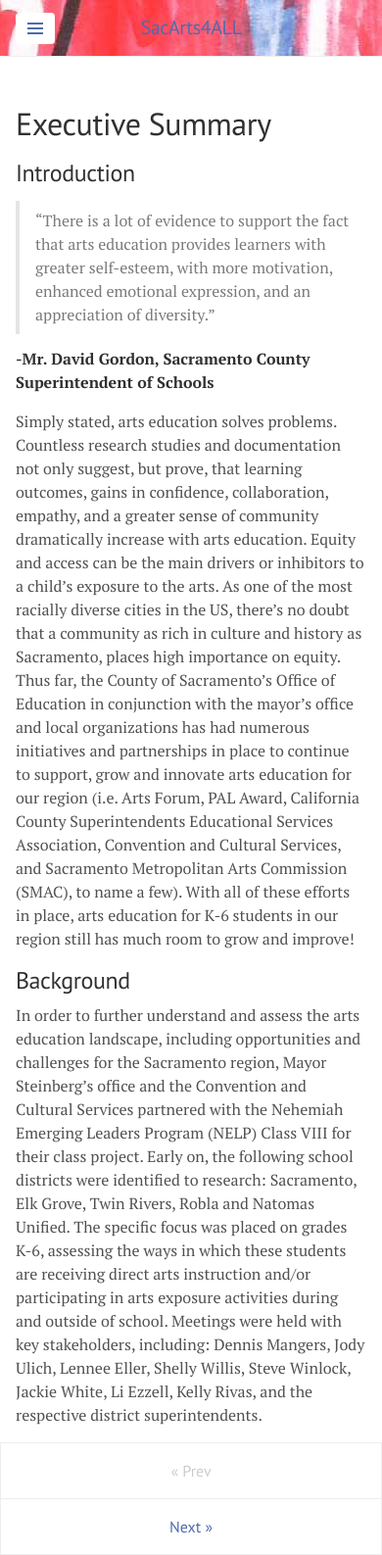
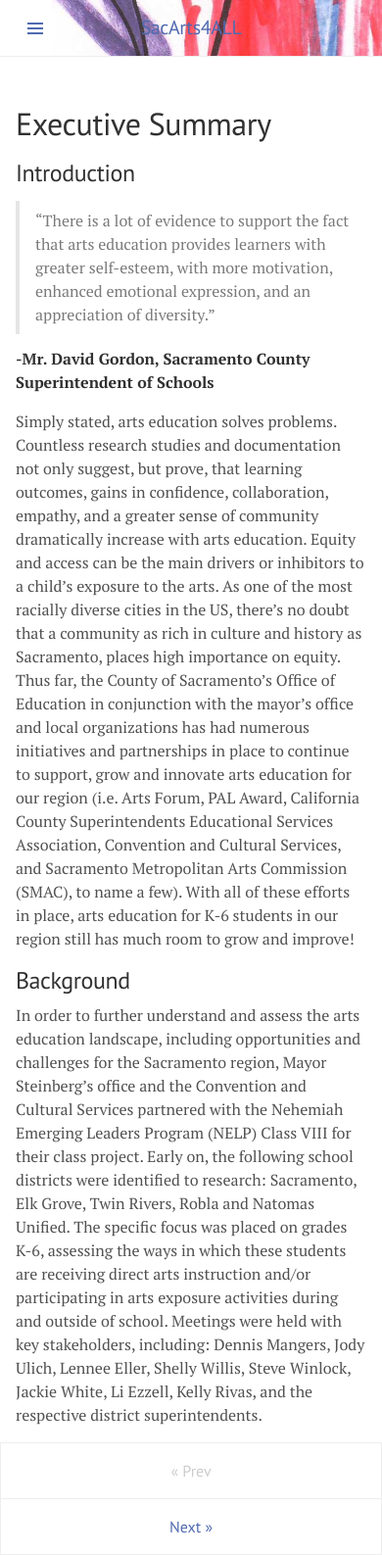
Before and after one commit to code4sac/sacarts4ALL, a Jekyll site: the page built from index.md, in a window 390 px wide. Shown: the whole page at 98% size. Built offline with Jekyll 4.4.1, drawn with Linux system fonts in a browser that asks for light colours.

Commit message:
smartphone header image

```diff
--- a/assets/css/lanyon.css
+++ b/assets/css/lanyon.css
@@ -127,6 +127,16 @@
   .masthead-title small {
     display: none;
   }
+
+  .masthead {
+
+
+
+ background-size: 337px 66px;
+ background-position:right top;
+
+}
+
 }
 
 
```
